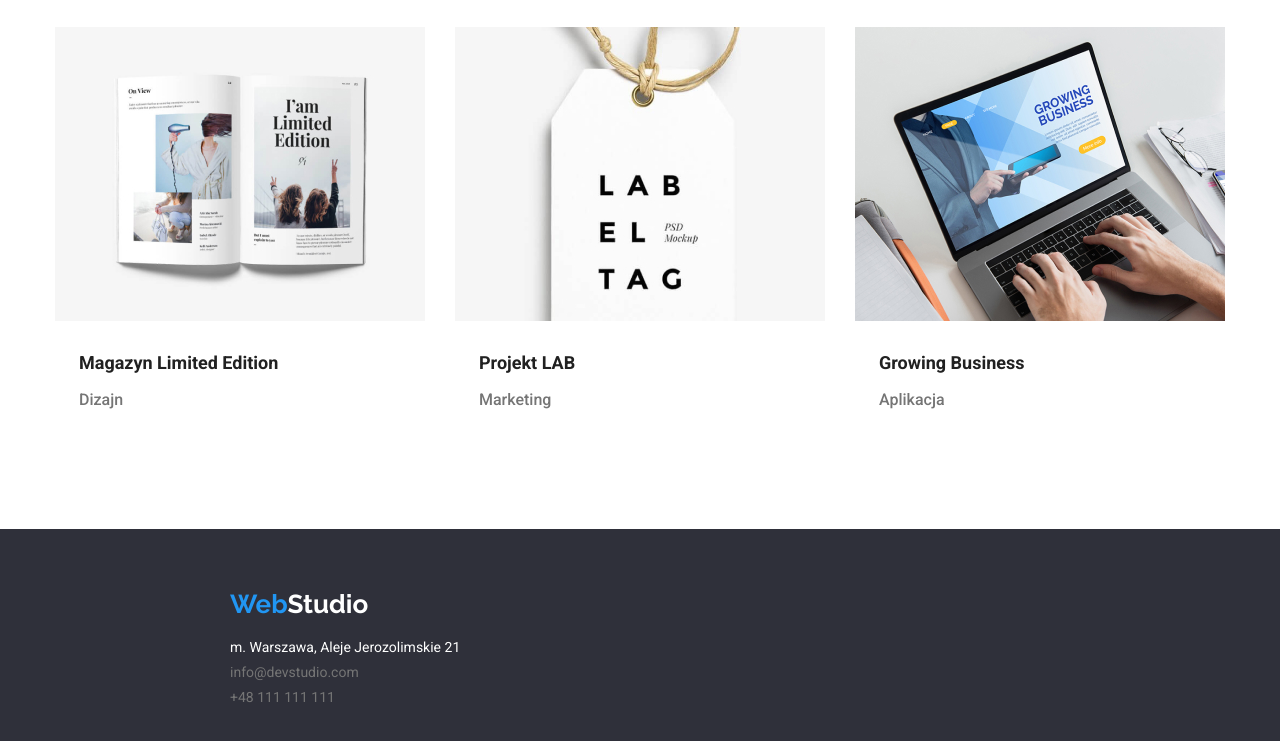
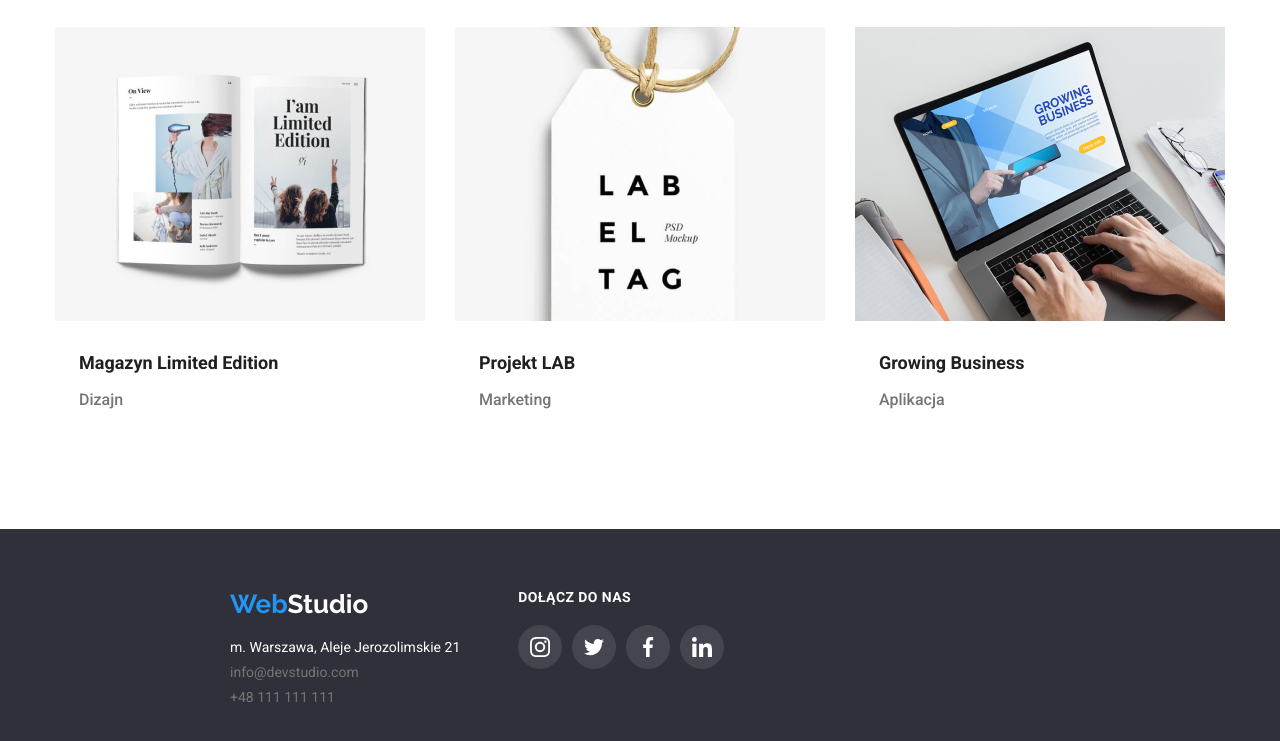
Before and after one commit to lubkepatryk/goit-markup-hw-04, a plain HTML site: page portfolio.html in a window 1280 px wide. Shown: the part 1141-1882 px from the top of the page. Drawn offline with nearby package versions, Linux system fonts and the light colour scheme.

Commit message:
social icons added in footer and formated, box shadow added in button and items from portfolio

```diff
--- a/css/styles.css
+++ b/css/styles.css
@@ -52,6 +52,8 @@ body {
 .button:focus {
   background: var(--brand-color);
   color: #ffffff;
+  box-shadow: 0px 3px 1px rgba(0, 0, 0, 0.1), 0px 1px 2px rgba(0, 0, 0, 0.08),
+    0px 2px 2px rgba(0, 0, 0, 0.12);
 }
 
 .button1 {
@@ -158,6 +160,12 @@ body {
   padding-bottom: 4px;
 }
 
+.item:hover,
+.item:focus {
+  box-shadow: 0px 1px 1px rgba(0, 0, 0, 0.12), 0px 4px 4px rgba(0, 0, 0, 0.06),
+    1px 4px 6px rgba(0, 0, 0, 0.16);
+}
+
 .filtr {
   font-size: 16px;
   line-height: 1.87;
@@ -196,6 +204,8 @@ ul {
     url("../images/Img.jpg");
   background-repeat: no-repeat;
   background-size: cover;
+  max-width: 1600px;
+  margin: 0 auto;
 }
 .main-section > .container {
   display: flex;
@@ -344,16 +354,17 @@ ul {
   align-items: center;
   width: 44px;
   height: 44px;
-  border: #ffffff solid;
   border-radius: 50%;
   margin-bottom: 18px;
 }
 
-.circle:hover {
+.circle:hover,
+.circle:focus {
   background-color: var(--brand-color);
 }
 
-.circle:hover svg {
+.circle:hover svg,
+.circle:focus svg {
   --color4: #ffffff;
   --color3: #ffffff;
   cursor: pointer;
@@ -374,9 +385,50 @@ ul {
   gap: 30px;
 }
 
-.icon-logo:hover {
+.icon-logo:hover,
+.icon-logo:focus {
   border: 1px solid var(--brand-color);
   --color4: var(--brand-color);
   --color2: var(--brand-color);
   cursor: pointer;
 }
+
+.socials-footer {
+  display: flex;
+  justify-content: center;
+  gap: 10px;
+}
+
+.circle-footer {
+  display: flex;
+  justify-content: center;
+  align-items: center;
+  width: 44px;
+  height: 44px;
+  border-radius: 50%;
+  margin-bottom: 18px;
+  background: rgba(255, 255, 255, 0.1);
+}
+
+.circle-footer:hover,
+.circle-footer:focus {
+  background-color: var(--brand-color);
+  cursor: pointer;
+}
+
+.container-footer {
+  display: flex;
+  gap: 58px;
+}
+
+.heading-socials {
+  font-family: "Roboto";
+  font-style: normal;
+  font-weight: 700;
+  font-size: 14px;
+  line-height: 16px;
+  letter-spacing: 0.03em;
+  text-transform: uppercase;
+  color: #ffffff;
+  margin-bottom: 20px;
+}
--- a/portfolio.html
+++ b/portfolio.html
@@ -50,9 +50,7 @@
             <li>
               <a href="tel:+48111111111" class="link contact"
                 ><svg class="icon-smartphone" width="10" height="16">
-                  <use href="./images/icons.svg#icon-smartphone"></use>
-                </svg>+48 111 111 111</a
-              >
+                  <use href="./images/icons.svg#icon-smartphone"></use></svg>+48 111 111 111</a>
             </li>
           </ul>
         </div>
@@ -184,7 +182,8 @@
       </section>
     </main>
     <footer class="footer">
-      <div class="container">
+      <div class="container container-footer">
+        <div>
           <a href="./index.html" class="logo2 link"
             ><span class="logo1">Web</span>Studio</a
           >
@@ -204,6 +203,32 @@
             </ul>
           </address>
         </div>
+        <div>
+          <h3 class="heading-socials">Dołącz do nas</h3>
+          <div class="socials-footer">
+            <div class="circle-footer">
+              <svg class="icon-social-footer" width="20" height="20">
+                <use href="./images/icons.svg#icon-instagram2"></use>
+              </svg>
+            </div>
+            <div class="circle-footer">
+              <svg class="icon-social-footer" width="20" height="20">
+                <use href="./images/icons.svg#icon-twitter11"></use>
+              </svg>
+            </div>
+            <div class="circle-footer">
+              <svg class="icon-social-footer" width="20" height="20">
+                <use href="./images/icons.svg#icon-facebook11"></use>
+              </svg>
+            </div>
+            <div class="circle-footer">
+              <svg class="icon-social-footer" width="20" height="20">
+                <use href="./images/icons.svg#icon-linkedin11"></use>
+              </svg>
+            </div>
+          </div>
+        </div>
+      </div>
     </footer>
   </body>
 </html>
```
Also changed, not shown: index.html (+3 -2 lines). Lines whose indentation alone changed are shown as unchanged.
